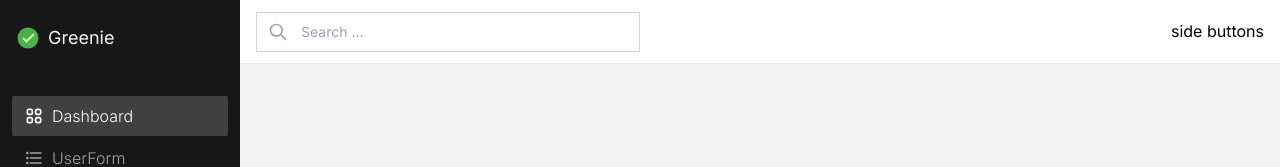
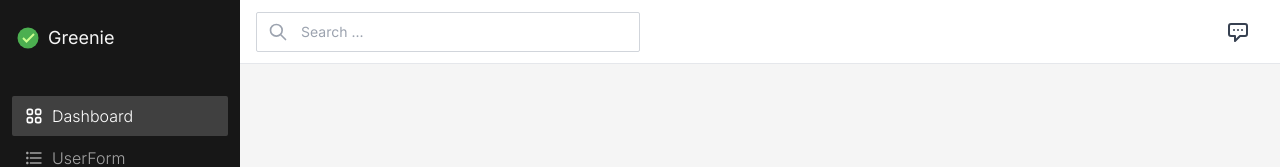
Before and after one commit to Sriram-developer/user-daseboard, a React (Create React App) app: page / in a window 1280 px wide. Shown: the top 167 px of the page. Built offline with nearby package versions, Linux system fonts and the light colour scheme; the HTML template or start-up script is replaced by a standard one.

Commit message:
fixed design for message icon popover

```diff
--- a/src/components/user-shared/Header.jsx
+++ b/src/components/user-shared/Header.jsx
@@ -1,5 +1,7 @@
-import React from 'react'
-import { HiOutlineSearch } from 'react-icons/hi'
+import React, { Fragment } from 'react'
+import { HiOutlineChatAlt, HiOutlineSearch, HiOutlineBell } from 'react-icons/hi'
+import { Popover, Transition } from '@headlessui/react'
+import classNames from 'classnames'
 
 export default function Header() {
   return (
@@ -8,7 +10,39 @@
         <HiOutlineSearch fontSize={20} className='text-gray-400 absolute top-1/2 -translate-y-1/2 left-3'/>
         <input type="text" placeholder='Search ...' className='text-sm focus:outline-none active:outline-none h-10 w-[24rem] border border-gray-300  rounded-sm pl-11 px-4' />
       </div>
-      <div>side buttons</div>
+      <div className='flex items-center gap-2 mr-2'>
+      <Popover className="relative">
+					{({ open }) => (
+						<>
+							<Popover.Button
+								className={classNames(
+									open && 'bg-gray-100',
+									'group inline-flex items-center rounded-sm p-1.5 text-gray-700 hover:text-opacity-100 focus:outline-none active:bg-gray-100'
+								)}
+							>
+								<HiOutlineChatAlt fontSize={24} />
+							</Popover.Button>
+							<Transition
+								as={Fragment}
+								enter="transition ease-out duration-200"
+								enterFrom="opacity-0 translate-y-1"
+								enterTo="opacity-100 translate-y-0"
+								leave="transition ease-in duration-150"
+								leaveFrom="opacity-100 translate-y-0"
+								leaveTo="opacity-0 translate-y-1"
+							>
+								<Popover.Panel className="absolute right-0 z-10 mt-2.5 transform w-80">
+									<div className="bg-white rounded-sm shadow-md ring-1 ring-black ring-opacity-5 px-2 py-2.5">
+										<strong className="text-gray-700 font-medium">Messages</strong>
+										<div className="mt-2 py-1 text-sm">This is messages panel.</div>
+									</div>
+								</Popover.Panel>
+							</Transition>
+						</>
+					)}
+				</Popover>
+
+      </div>
     </div>
   )
 }
```
